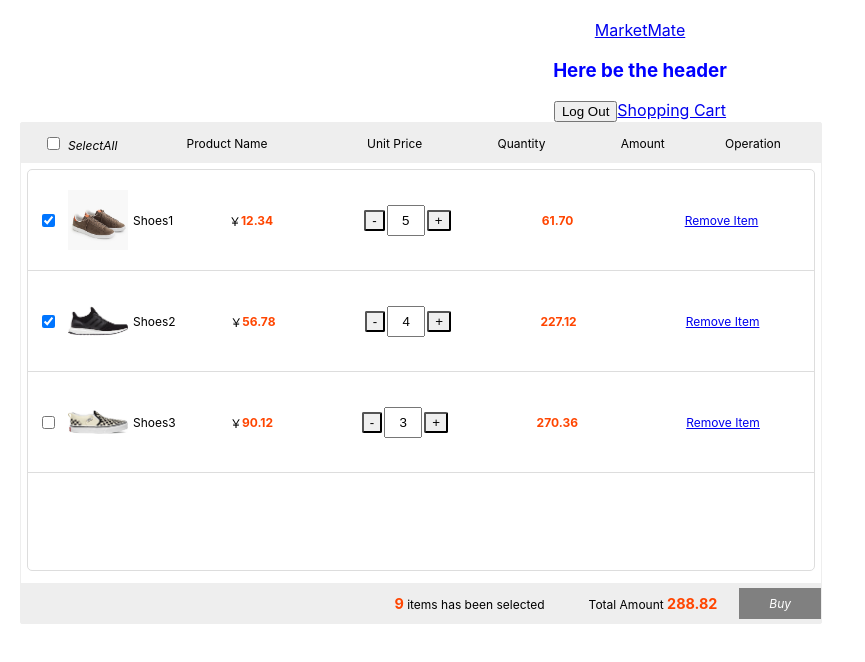
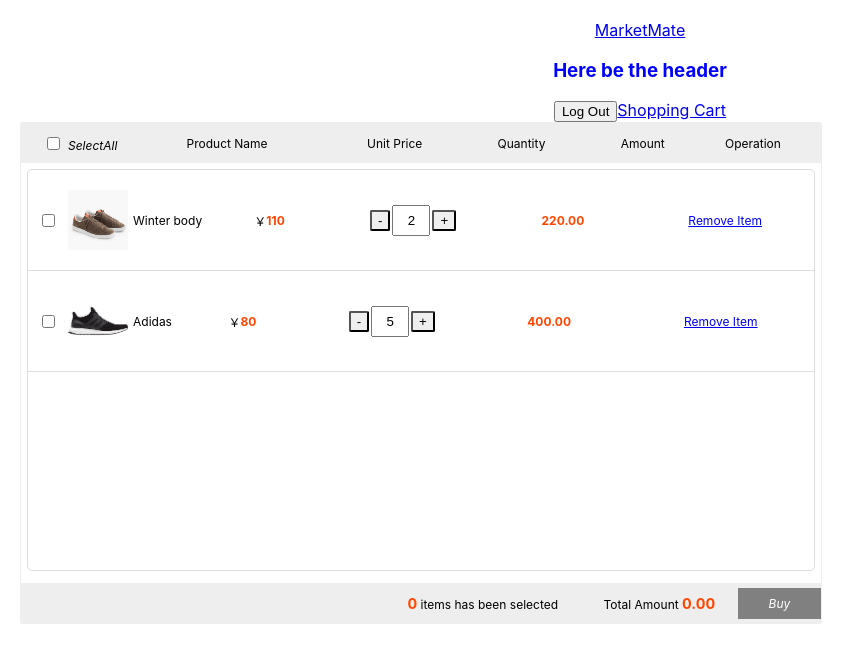
Before and after one commit to poolll98/monday-e-commerce, a React (Create React App) app in the folder Frontend/: page /cart in a window 1280 px wide. Both pictures are taken after a click on the button "Log In". Shown: the top 662 px of the page, without its empty margins (0-865 px from the left). Built offline with nearby package versions, Linux system fonts and the light colour scheme; data requests are answered from the project's data file.

Commit message:
Bugfixes for shopping cart.

```diff
--- a/Frontend/src/components/ShoppingCart/CartItem.js
+++ b/Frontend/src/components/ShoppingCart/CartItem.js
@@ -33,15 +33,15 @@ const CartItem = ({
       <div className="count-box">
         <button onClick={() => subItem(index)}>-</button>
         <input
-          value={item.count}
+          value={item.amount}
           onChange={(newVal) => {
             console.log(newVal);
           }}
         />
         <button
           onClick={() => {
-            console.log("on + click", index);
-            addItem(index);
+            console.log("on + click", item.id);
+            addItem(item.id);
           }}
         >
           +
@@ -49,7 +49,7 @@ const CartItem = ({
       </div>
 
       <div className="amount-box">
-        <span className="price">{(item.price * item.count).toFixed(2)}</span>
+        <span className="price">{(item.price * item.amount).toFixed(2)}</span>
       </div>
       <div className="action-box">
         <a href="#" onClick={() => removeItem(index)}>
--- a/Frontend/src/components/ShoppingCart/ShoppingCart.js
+++ b/Frontend/src/components/ShoppingCart/ShoppingCart.js
@@ -7,20 +7,22 @@ import { getShoppingCartItems } from "../../services/shoppingCart";
 import CartItem from "./CartItem";
 
 import "./ShoppingCart.css";
-import productData from "./MockData";
+//import productData from "./MockData";
 
 export default function ShoppingCart() {
-  //let items = [{'id': 1}, {'id': 2}, {'id': 3}]; // example items
+  const user = useContext(UserContext);
+  //const [items, setItems] = useState(null);
 
-  //const [activeIndex, setActiveIndex] = useState(0);
-  const user = useContext(UserContext);
-  const [items, setItems] = useState(null);
+  const [cart, setCart] = useState([]);
+  const [allSelected, setAllSelected] = useState(false);
 
+  // TODO: Only try to load when logged in.
   useEffect(() => {
     let isMounted = true;
     getShoppingCartItems(user).then((data) => {
+      console.log(data);
       if (isMounted) {
-        setItems(data);
+        setCart(data);
       }
     });
     return () => {
@@ -28,20 +30,15 @@ export default function ShoppingCart() {
     };
   }, [user]);
 
-  // let cartItems = items?.map((item) => <CartItem item={item} key={item.id} />);
-
-  // return cartItems.length ? <ul>{cartItems}</ul> : <p>No items in cart.</p>;
-
-  const [cart, setCart] = useState([]);
-  const [allSelected, setAllSelected] = useState(false);
-
   /* Add item */
   const addItem = useCallback(
-    (i) => {
-      console.log("addItem", i);
+    (id) => {
+      console.log("addItem", id);
       setCart(
-        cart.map((item, _i) => {
-          _i === i && item.count++;
+        cart.map((item) => {
+          if (item.id === id) {
+            item.amount += 1;
+          }
           return item;
         })
       );
@@ -51,11 +48,13 @@ export default function ShoppingCart() {
 
   /* reduce item */
   const subItem = useCallback(
-    (i) => {
-      console.log("subItem", i);
+    (id) => {
+      console.log("subItem", id);
       setCart(
-        cart.map((item, _i) => {
-          _i === i && item.count && item.count--;
+        cart.map((item) => {
+          if (item.id === id) {
+            item.amount -= 1;
+          }
           return item;
         })
       );
@@ -114,9 +113,9 @@ export default function ShoppingCart() {
       }, 0);
   }, [cart]);
 
-  useEffect(() => {
-    !cart.length && setCart(productData);
-  }, [cart]);
+  // useEffect(() => {
+  //   !cart.length && setCart(productData);
+  // }, [cart]);
 
   /* ===== Select all -- "two-way data binding" ===== */
   /*
@@ -152,7 +151,7 @@ export default function ShoppingCart() {
   if (!user || Object.keys(user).length === 0) {
     return <p>Please log in to access your cart.</p>;
   }
-  if (items === null) {
+  if (cart === null) {
     return <div>Loading...</div>;
   }
 
@@ -189,7 +188,7 @@ export default function ShoppingCart() {
               subItem={subItem}
               removeItem={removeItem}
               toggleSelection={toggleItem}
-              key={item.name}
+              key={item.id}
             ></CartItem>
           ))}
         </ul>
```
